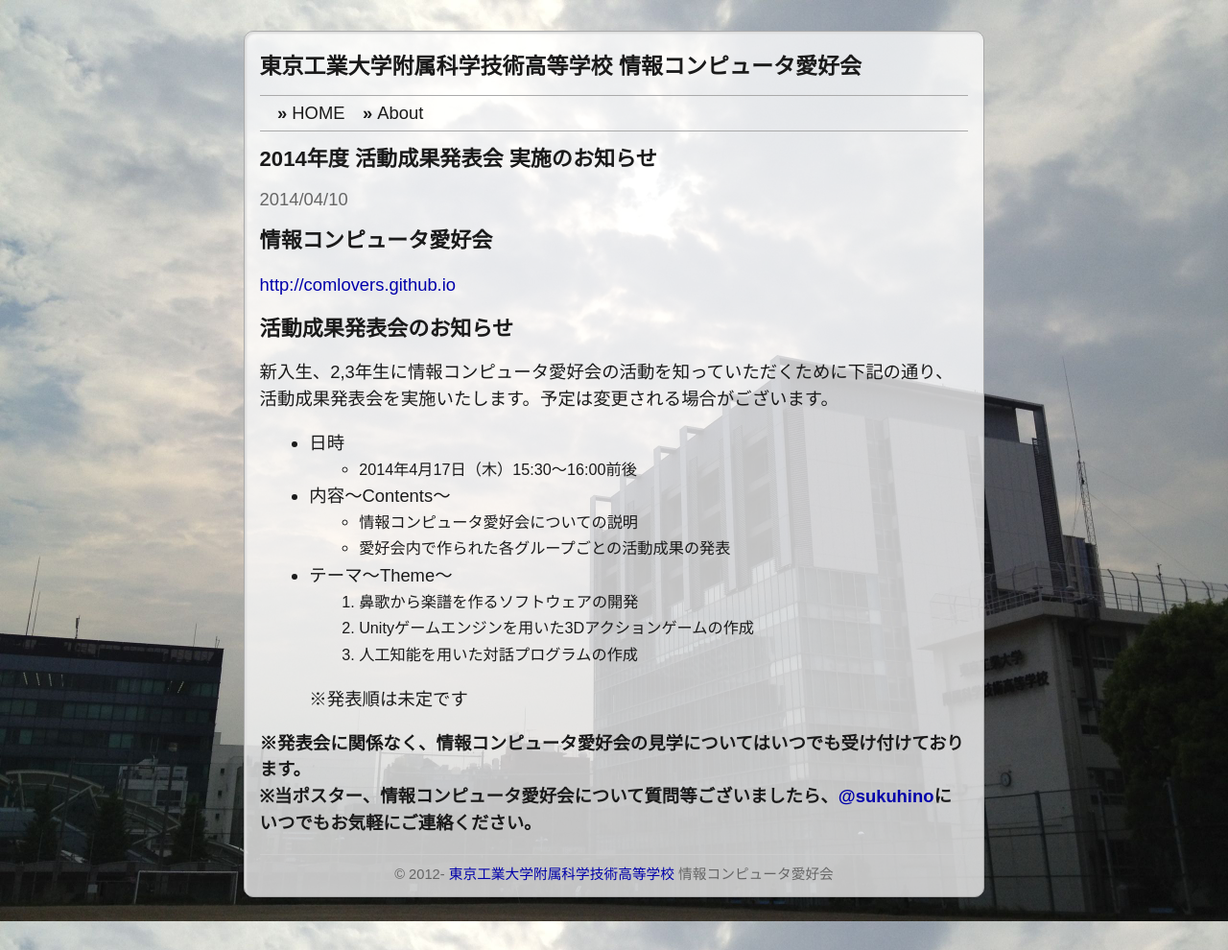
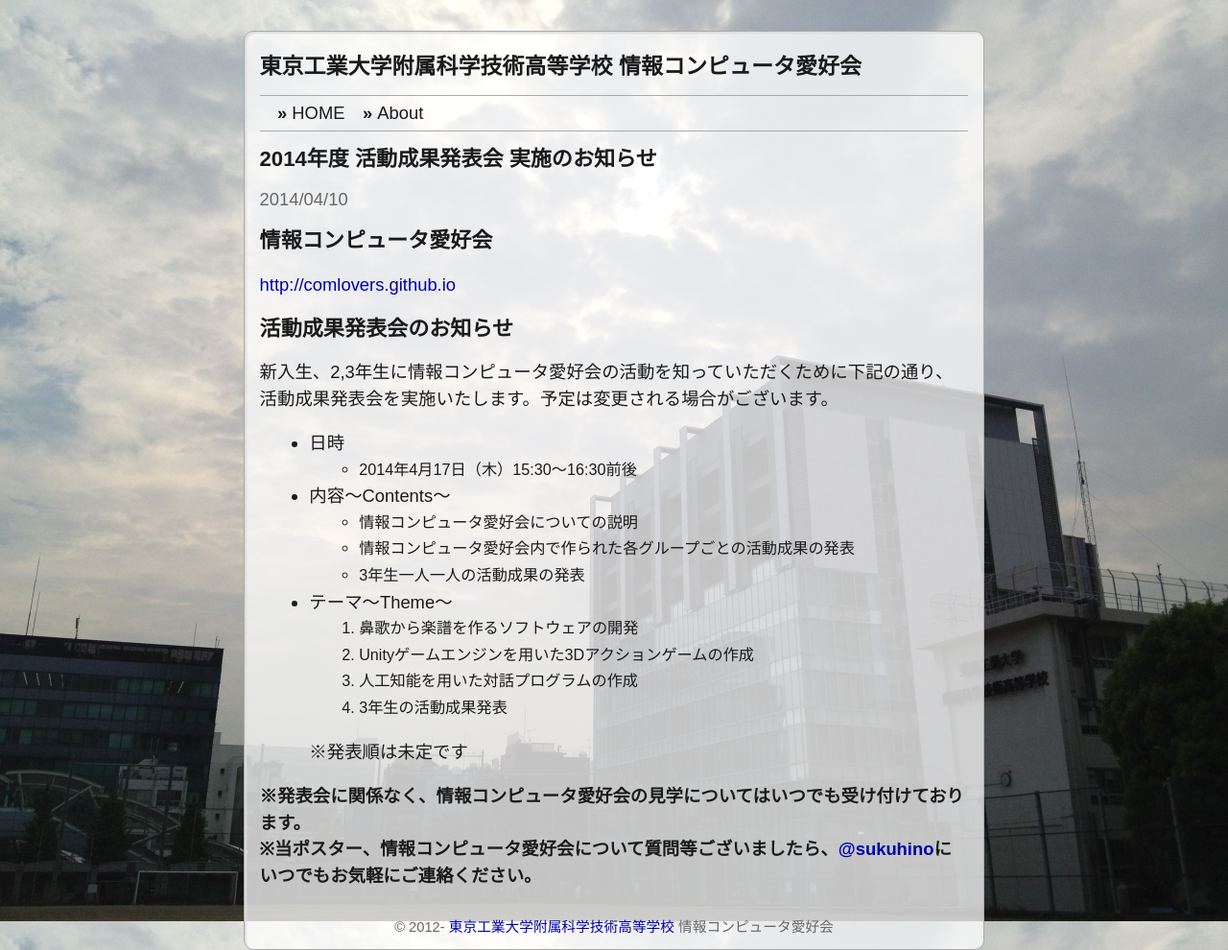
Before and after one commit to comlovers/comlovers.github.io, a Jekyll site: the page built from _posts/2014-4-9-announcement-recital.markdown, in a window 1280 px wide. Shown: the whole page at 96% size. Built offline with Jekyll 4.4.1, drawn with Linux system fonts in a browser that asks for light colours; Markdown is read by kramdown in place of the engine named in the settings.

Commit message:
Change sentences

```diff
--- a/_posts/2014-4-9-announcement-recital.markdown
+++ b/_posts/2014-4-9-announcement-recital.markdown
@@ -15,18 +15,20 @@ categories: info
 新入生、2,3年生に情報コンピュータ愛好会の活動を知っていただくために下記の通り、活動成果発表会を実施いたします。予定は変更される場合がございます。
 
 - 日時
-	- 2014年4月17日（木）15:30〜16:00前後
+	- 2014年4月17日（木）15:30〜16:30前後
 
 - 内容〜Contents〜
 	- 情報コンピュータ愛好会についての説明
-	- 愛好会内で作られた各グループごとの活動成果の発表
+	- 情報コンピュータ愛好会内で作られた各グループごとの活動成果の発表
+	- 3年生一人一人の活動成果の発表
 
 - テーマ〜Theme〜
 	1. 鼻歌から楽譜を作るソフトウェアの開発
 	2. Unityゲームエンジンを用いた3Dアクションゲームの作成
 	3. 人工知能を用いた対話プログラムの作成
+	4. 3年生の活動成果発表
 
-    ※発表順は未定です
+	※発表順は未定です
 
 **※発表会に関係なく、情報コンピュータ愛好会の見学についてはいつでも受け付けております。**
 **※当ポスター、情報コンピュータ愛好会について質問等ございましたら、[@sukuhino](http://twitter.com/sukuhino)にいつでもお気軽にご連絡ください。**
```
